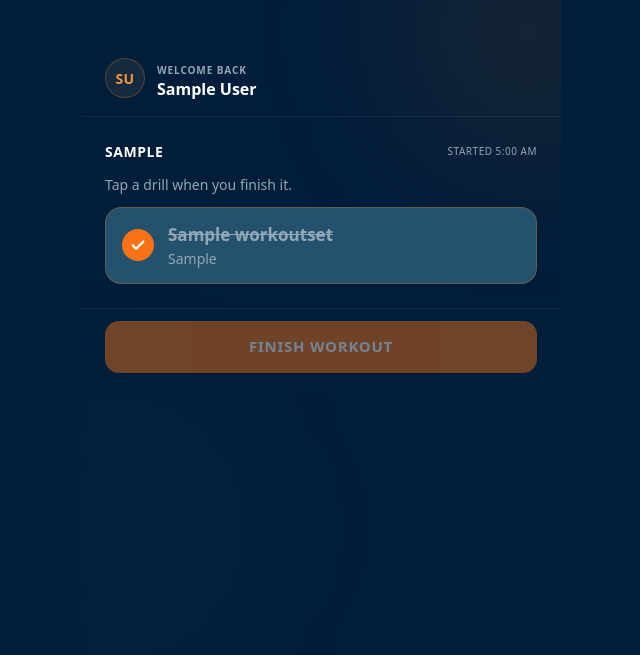
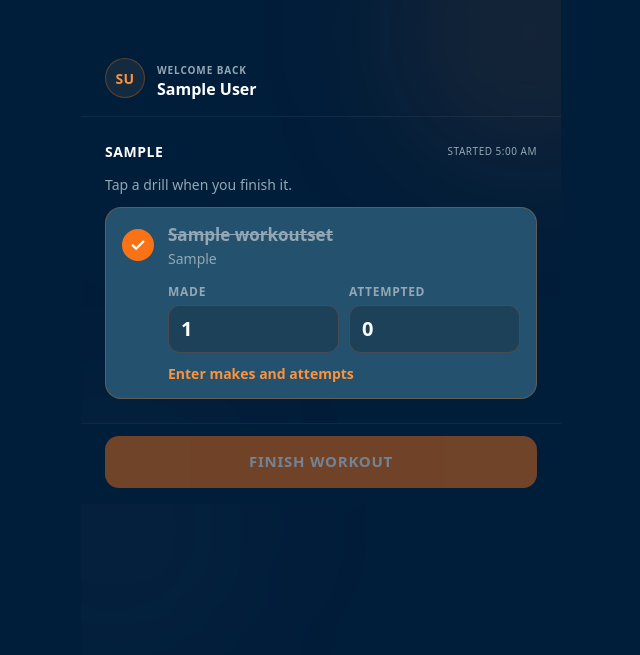
Before and after one commit to Kaiden-King/ascendiq, a Django app: page /workout/1/ in a window 1280 px wide. Shown: the top 655 px of the page, without its empty margins (319-959 px from the left). Run offline with Django 5.2, Linux system fonts and the light colour scheme; a user stored in the database is signed in; tables that the repository leaves empty hold one stand-in row (values such as "Sample post").

Commit message:
Step 17: makes and attempts on shooting drills
- Score boxes with the numeric keypad, saving 500ms after a change
- Only the status line is swapped, so focus stays in the box being typed in
- Server validation: whole numbers 0-999, makes <= attempts; a calm
  "Now enter attempts" prompt for the normal makes-first entry order
- stats.py: shooting_pct returns None (not 0) when there are no attempts

Co-Authored-By: Claude Opus 5.5 <noreply@anthropic.com>

```diff
--- a/athletes/models.py
+++ b/athletes/models.py
@@ -1,5 +1,7 @@
 from django.conf import settings
 from django.db import models
+
+from .stats import shooting_pct
 
 
 class Athlete(models.Model):
@@ -64,6 +66,13 @@ class WorkoutSet(models.Model):
     def __str__(self):
         return self.drill_name
 
+    @property
+    def pct(self):
+        """Shooting % for this drill, or None. The maths lives in stats.py."""
+        if self.made is None:
+            return None
+        return shooting_pct(self.made, self.attempted)
+
 
 class Measurement(models.Model):
     """A tested number on a date: vertical, sprint time, and so on.
--- /dev/null
+++ b/athletes/stats.py
@@ -0,0 +1,14 @@
+"""All calculations. Pure functions: numbers in, numbers out, no database calls.
+
+Keeping them pure means they're easy to test and easy to explain.
+"""
+
+
+def shooting_pct(made, attempted):
+    """Whole-number percentage, or None when there's nothing to divide by.
+
+    None, not 0 — "no attempts" and "missed every shot" are different things.
+    """
+    if not attempted:
+        return None
+    return round(made / attempted * 100)
--- a/athletes/urls.py
+++ b/athletes/urls.py
@@ -12,4 +12,5 @@ urlpatterns = [
     path("workout/start/", views.workout_start, name="workout_start"),
     path("workout/<int:workout_id>/", views.workout_session, name="workout_session"),
     path("workout/set/<int:set_id>/toggle/", views.set_toggle, name="set_toggle"),
+    path("workout/set/<int:set_id>/score/", views.set_score, name="set_score"),
 ]
--- a/athletes/views.py
+++ b/athletes/views.py
@@ -110,3 +110,52 @@ def set_toggle(request, set_id):
         # No HTMX (old browser, script blocked): fall back to reloading the page.
         return redirect("workout_session", workout_id=workout_set.workout_id)
     return render(request, "partials/set_row.html", {"set": workout_set})
+
+
+MAX_SHOTS = 999  # a typo guard, not a real limit
+
+
+def parse_shots(raw):
+    """A box's value as a whole number 0–999, or None if it isn't one."""
+    raw = (raw or "").strip()
+    if not raw.isdigit():  # rejects "", "-3", "4.5", "abc"
+        return None
+    number = int(raw)
+    return number if number <= MAX_SHOTS else None
+
+
+@login_required
+@require_POST
+def set_score(request, set_id):
+    """Save makes and attempts for one shooting drill. Never trust what the browser sends."""
+    # Access check in the query. made__isnull=False: only shooting drills have scores.
+    workout_set = get_object_or_404(
+        WorkoutSet, id=set_id, workout__athlete__user=request.user, made__isnull=False
+    )
+    made = parse_shots(request.POST.get("made"))
+    attempted = parse_shots(request.POST.get("attempted"))
+
+    error = None
+    hint = None
+    if made is None or attempted is None:
+        error = "Use whole numbers from 0 to 999."
+    elif made > 0 and attempted == 0:
+        # Normal mid-entry state (makes typed, attempts not yet) — prompt, don't scold.
+        hint = "Now enter attempts"
+    elif made > attempted:
+        error = "Makes can't be more than attempts."
+    else:
+        workout_set.made = made
+        workout_set.attempted = attempted
+        workout_set.save(update_fields=["made", "attempted"])
+
+    if not request.htmx:
+        return redirect("workout_session", workout_id=workout_set.workout_id)
+    # 200 even on a validation error, so the message shows in place of the status line.
+    return render(request, "partials/score_status.html", {
+        "set": workout_set,
+        "pct": workout_set.pct,
+        "saved": error is None and hint is None,
+        "error": error,
+        "hint": hint,
+    })
--- a/static/css/ascendiq.css
+++ b/static/css/ascendiq.css
@@ -485,3 +485,23 @@ a.btn-primary { display: flex; align-items: center; justify-content: center; }
   background: var(--navy-raised); border-left: 4px solid var(--down);
   color: var(--text); font-size: 15px; font-weight: 700;
 }
+
+/* ===================== makes and attempts ===================== */
+.score {
+  display: grid; grid-template-columns: 1fr 1fr; gap: 10px;
+  padding: 0 16px 14px 62px;   /* lines up under the drill name, past the check circle */
+}
+.score__box { display: flex; flex-direction: column; gap: 4px; }
+.score__box span {
+  font-size: 12px; font-weight: 700; letter-spacing: .06em; text-transform: uppercase;
+  color: var(--muted);
+}
+.score__box input {
+  width: 100%; min-height: 48px; padding: 8px 12px;
+  font: inherit; font-size: 20px; font-weight: 700; font-variant-numeric: tabular-nums;
+  color: var(--text); background: var(--well);
+  border: 1px solid var(--card-line); border-radius: var(--r-sm);
+}
+.score__box input:focus { outline: 2px solid var(--orange-lt); outline-offset: 1px; }
+.score__status { grid-column: 1 / -1; margin: 0; font-size: 14px; font-weight: 700; color: var(--orange-lt); }
+.score__status--error { color: var(--down); }
--- /dev/null
+++ b/templates/partials/score_status.html
@@ -0,0 +1,14 @@
+{# The line under the score boxes. Replaced after each save; the boxes themselves never are. #}
+<p class="score__status{% if error %} score__status--error{% endif %}" id="score-status-{{ set.id }}" role="status">
+  {% if error %}
+    {{ error }}
+  {% elif hint %}
+    {{ hint }}
+  {% elif saved %}
+    Saved{% if pct is not None %} · {{ set.made }}/{{ set.attempted }} · {{ pct }}%{% endif %}
+  {% elif pct is not None %}
+    {{ set.made }}/{{ set.attempted }} · {{ pct }}%
+  {% else %}
+    Enter makes and attempts
+  {% endif %}
+</p>
--- a/templates/partials/set_row.html
+++ b/templates/partials/set_row.html
@@ -18,5 +18,24 @@
     </span>
     <span class="sr-only">{% if set.completed %}Done — tap to undo{% else %}Tap when done{% endif %}</span>
   </button>
-  {# Shooting drills (made is not None) get score boxes in step 17. #}
+  {% if set.made is not None %}
+    {# Shooting drills only. Saves half a second after a box changes; sends both numbers. #}
+    <form class="score"
+          hx-post="{% url 'set_score' set.id %}"
+          hx-trigger="change delay:500ms"
+          hx-target="#score-status-{{ set.id }}"
+          hx-swap="outerHTML">
+      <label class="score__box">
+        <span>Made</span>
+        <input type="number" inputmode="numeric" pattern="[0-9]*" min="0" max="999"
+               name="made" value="{{ set.made }}" enterkeyhint="next">
+      </label>
+      <label class="score__box">
+        <span>Attempted</span>
+        <input type="number" inputmode="numeric" pattern="[0-9]*" min="0" max="999"
+               name="attempted" value="{{ set.attempted }}" enterkeyhint="done">
+      </label>
+      {% include "partials/score_status.html" with pct=set.pct %}
+    </form>
+  {% endif %}
 </li>
```
